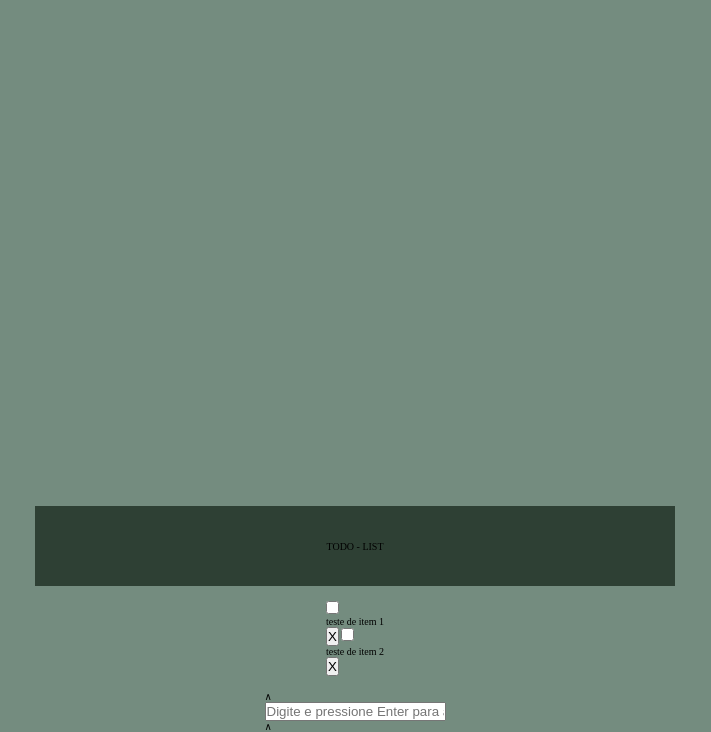
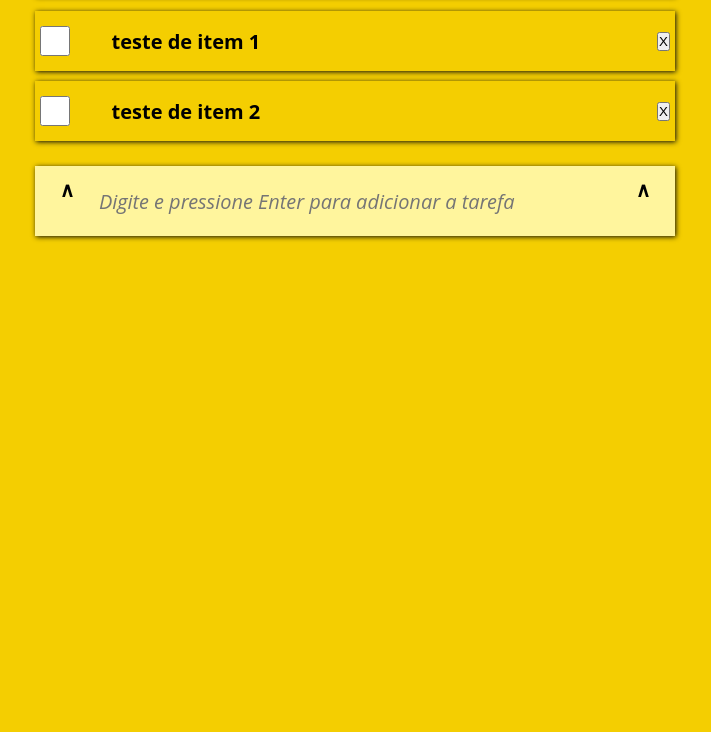
Before and after one commit to CassioDaniel/Todo-List, a plain HTML site: page Todo_list/index.html in a window 1280 px wide. Shown: the part 134-866 px from the top of the page, without its empty margins (285-996 px from the left). After the commit the page ends 800 px from the top, so only its background shows below. Drawn offline with Linux system fonts and the light colour scheme.

Commit message:
02 - Modificação no estilo/CSS

```diff
--- a/Todo_list/style.css
+++ b/Todo_list/style.css
@@ -1,6 +1,8 @@
 :root {
-    --primary-color: #2E4034;
-    --secondary-color: #748C7F;
+    --primary-color: #F4CE01;
+    --secondary-color: #0F0F0B;
+    --other-color: #fff59d;
+    --box-color: #fff59d;
 }
 
 * {
@@ -14,8 +16,8 @@ html {
 }
 
 body {
-    background-color: var(--secondary-color);
-    font: bold 2 rem 'Open Sans', sans-serif;
+    background-color: var(--primary-color);
+    font: bold 2rem 'Open Sans', sans-serif;
 }
 
 .todo {
@@ -29,10 +31,83 @@ body {
 
 .todo_title {
     display: flex;
-    background-color: var(--primary-color);
+    background-color: var(--secondary-color);
     width: 100%;
     height: 80px;
     justify-content: center;
     align-items: center;
-    margin-top: 50vw;
+    margin-top: 50px;
+    box-shadow: 1px 1px 5px var(--secondary-color);
+    font-size: 3rem;
+    color: var(--other-color);
 }
+
+.todo_list {
+    display: flex;
+    width: 100%;
+    flex-direction: column;
+    gap: 10px;
+}
+
+.todo_item {
+    display: flex;
+    width: 100%;
+    height: 60px;
+    justify-content: space-between;
+    align-items: center;
+    padding: 5px;
+    box-shadow: 1px 1px 5px var(--secondary-color);
+}
+
+.todo_item > div {
+    width: 80%;
+}
+
+.todo_item:hover {
+    cursor: pointer;
+    transition: all .5s ease;
+    background-color: var(--secondary-color);
+    color: var(--primary-color);
+}
+
+.todo_item > input[type='text'] {
+    border: none;
+    width: 80%;
+    font: inherit;
+}
+
+.todo_item > input[type='buttom'],
+.todo_item > input[type='checkbox'] {
+    width: 30px;
+    height: 30px;
+    font: inherit;
+}
+
+.todo_item > input[type='checkbox']:checked + div {
+    text-decoration: line-through;
+}
+
+.todo_new-item {
+    display: flex;
+    background-color: var(--box-color);
+    width: 100%;
+    height: 70px;
+    justify-content: space-evenly;
+    padding: 10px 0;
+    box-shadow: 1px 1px 5px var(--secondary-color);
+    margin: 10px;
+    font: inherit;
+}
+
+.todo_new-item > input {
+    background-color: var(--box-color);
+    border: none;
+    width: 80%;
+    outline: none;
+    font: inherit;
+}
+
+.todo_new-item > input::placeholder {
+    font-style: italic;
+    font-weight: normal;
+}
```
